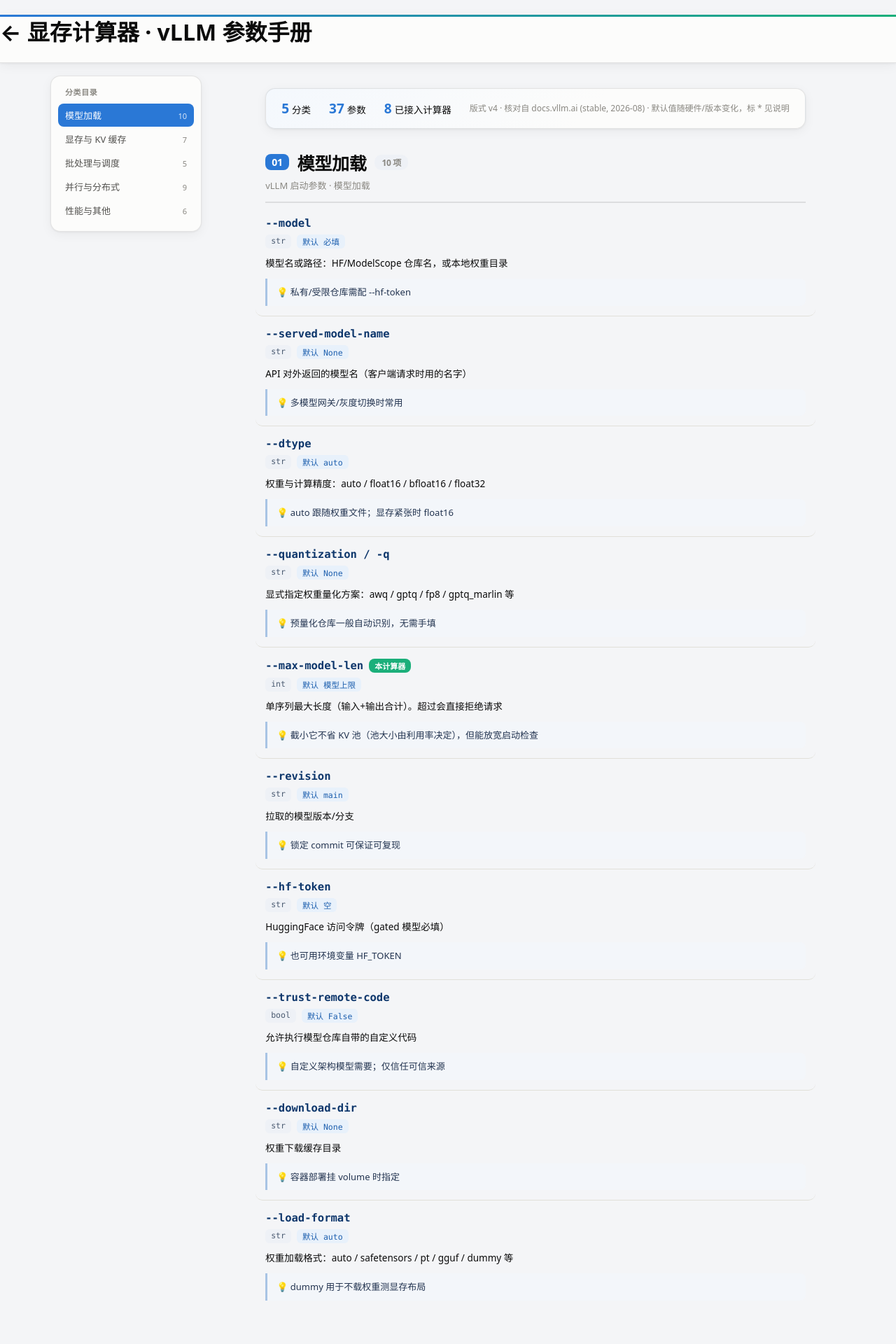
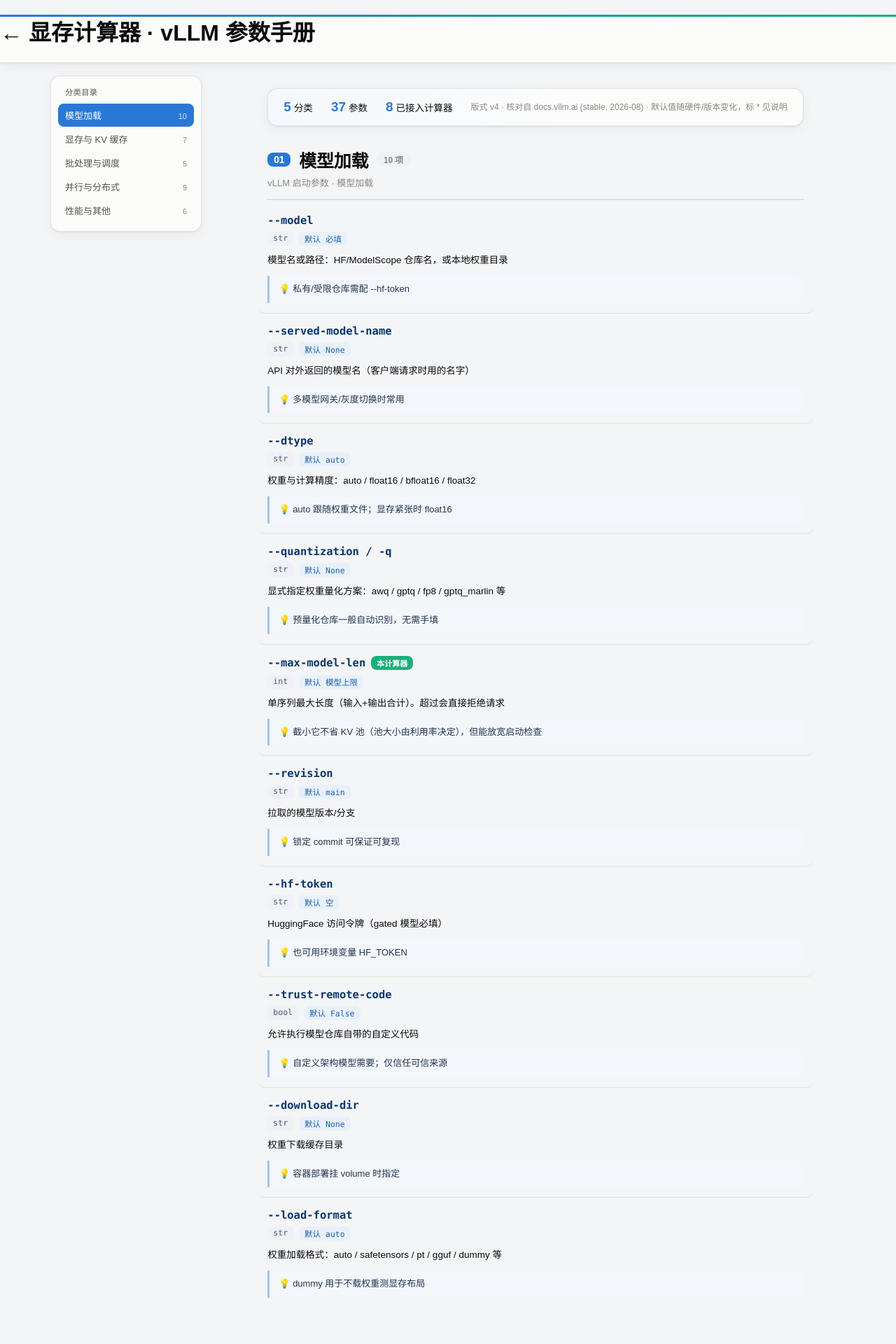
Before and after one commit to Monster-muyu/cc-project, a FastAPI app: page /vllm-manual in a window 1280 px wide. Shown: the top 1920 px of the page at 70% size. Run offline with FastAPI, Linux system fonts and the light colour scheme.

Commit message:
ui:手册页字体换微软雅黑

```diff
--- a/vram_calc/web/templates/vllm_params.html
+++ b/vram_calc/web/templates/vllm_params.html
@@ -6,6 +6,7 @@
   <title>vLLM 常用参数手册 — VRAM 显存计算工具</title>
   <link rel="stylesheet" href="/static/style.css?v=22"/>
   <style>
+    body { font-family: "Microsoft YaHei", "微软雅黑", "PingFang SC", sans-serif; }
     .layout { max-width: 1180px; margin: 0 auto; padding: 0 22px; display: grid;
       grid-template-columns: 216px 1fr; gap: 34px; align-items: start; }
 
```
